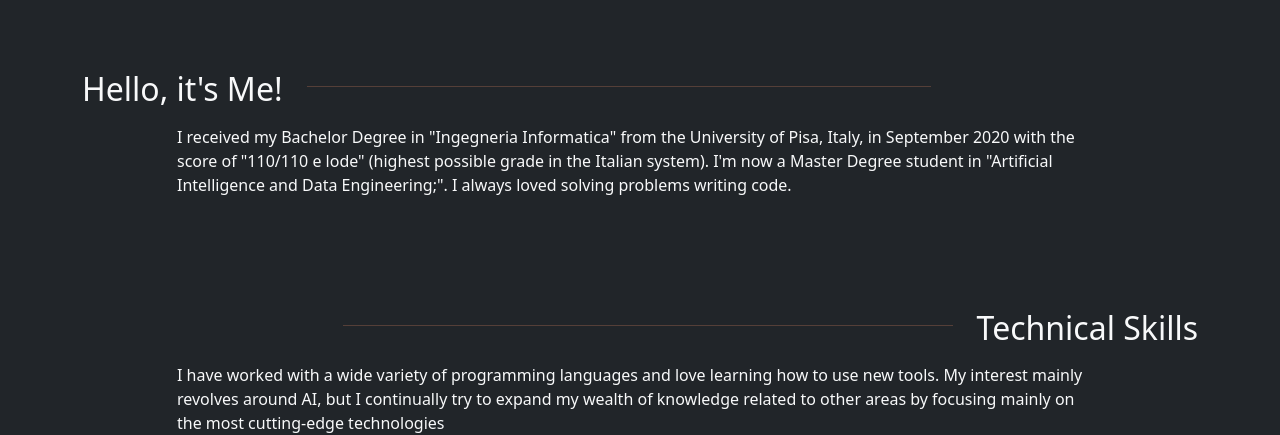
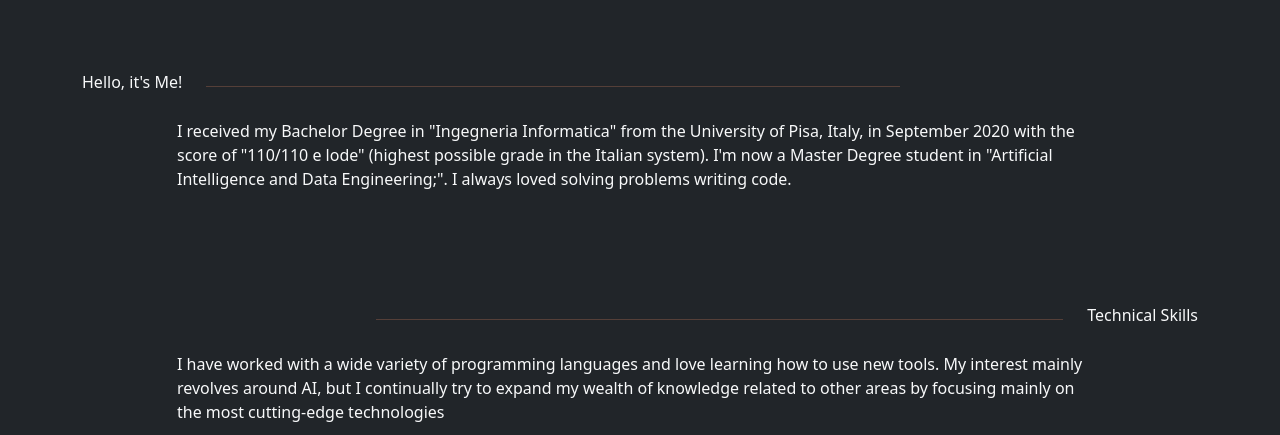
Before and after one commit to ValeGian/ValeGian.github.io, an Angular app: page / in a window 1280 px wide. Shown: the part 366-801 px from the top of the page. Built offline with nearby package versions, Linux system fonts and the light colour scheme.

Commit message:
Big offline commit v7

```diff
--- a/src/app/homepage/homepage.component.html
+++ b/src/app/homepage/homepage.component.html
@@ -14,19 +14,19 @@
     </div>
   </section>
   <section id="aboutme" class="pt-5 pb-5">
-    <h2 class="row">
+    <div class="row">
       <div class="col-auto">Hello, it's Me!</div>
       <div class="col"><hr class="h-separator"></div>
-    </h2>
+    </div>
     <div class="row mt-3">
       <p class="mx-auto bg-dark col-10 border-0 text-justify" [innerHtml]="bio | async"></p>
     </div>
   </section>
   <section id="skills" class="pt-5 pb-5">
-    <h2 class="row">
+    <div class="row">
       <div class="col"><hr class="h-separator float-end"></div>
       <div class="col-auto">Technical Skills</div>
-    </h2>
+    </div>
     <div class="row justify-content-center mt-3">
       <p class="mx-auto bg-dark col-10 border-0 text-justify">{{techSkills.text}}</p>
     </div>
```
Also changed, not shown: 3 other files (tests, documents, lock files or other folders).
